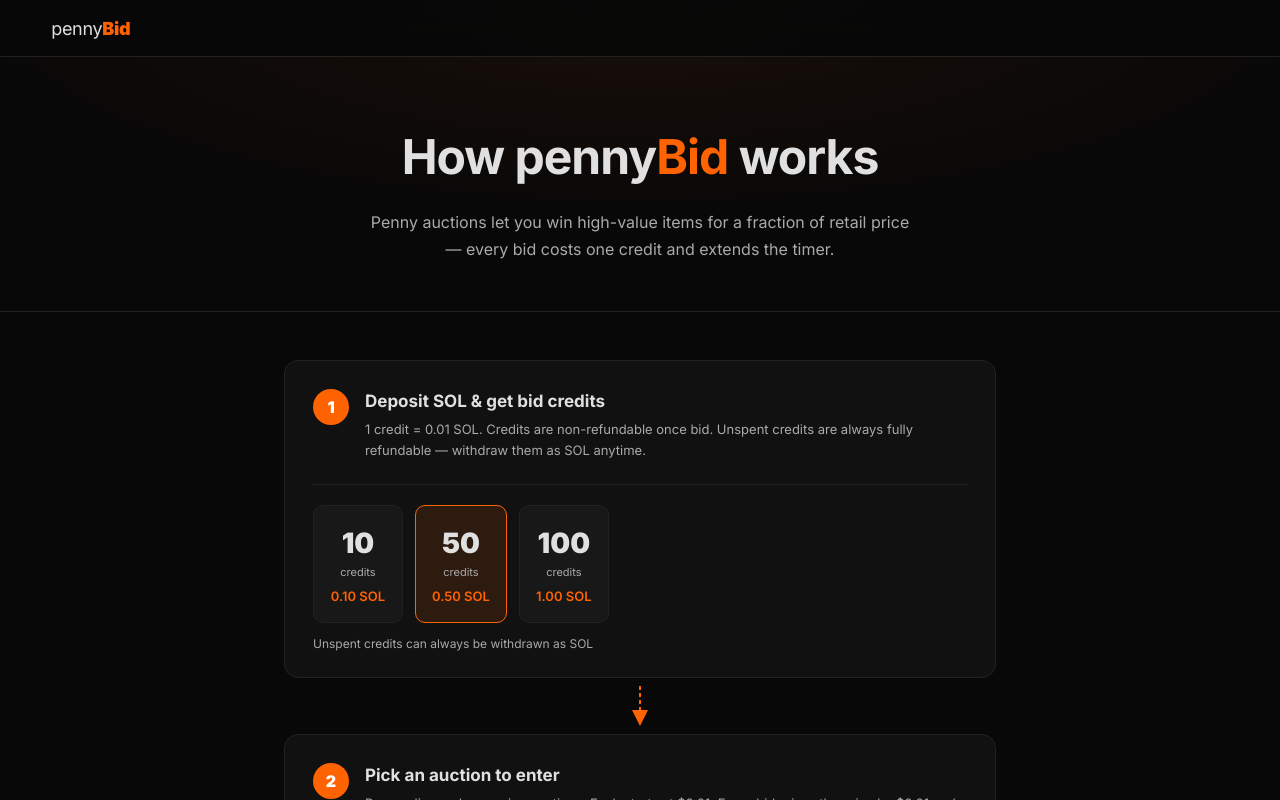
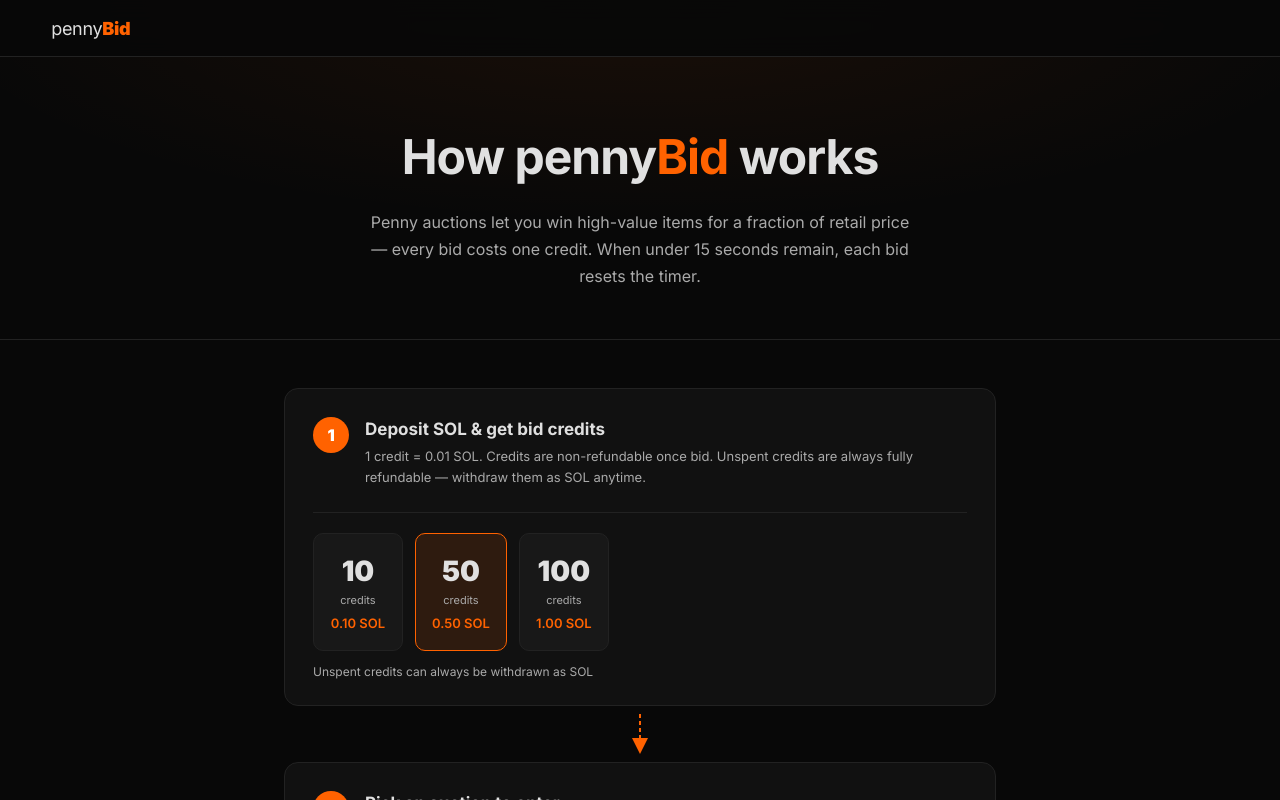
Before and after one commit to caaconwinner/solbid, a React (Vite) app: page /how-it-works in a window 1280 px wide. Shown: the top 800 px of the page. Built offline with nearby package versions, Linux system fonts and the light colour scheme.

Commit message:
Fix timer description — only resets in snap mode (<15s)

```diff
--- a/src/pages/HowItWorksPage.tsx
+++ b/src/pages/HowItWorksPage.tsx
@@ -114,7 +114,7 @@ export function HowItWorksPage() {
         <h1 className="hiw-hero-title">How penny<strong>Bid</strong> works</h1>
         <p className="hiw-hero-sub">
           Penny auctions let you win high-value items for a fraction of retail price —
-          every bid costs one credit and extends the timer.
+          every bid costs one credit. When under 15 seconds remain, each bid resets the timer.
         </p>
       </div>
 
```
